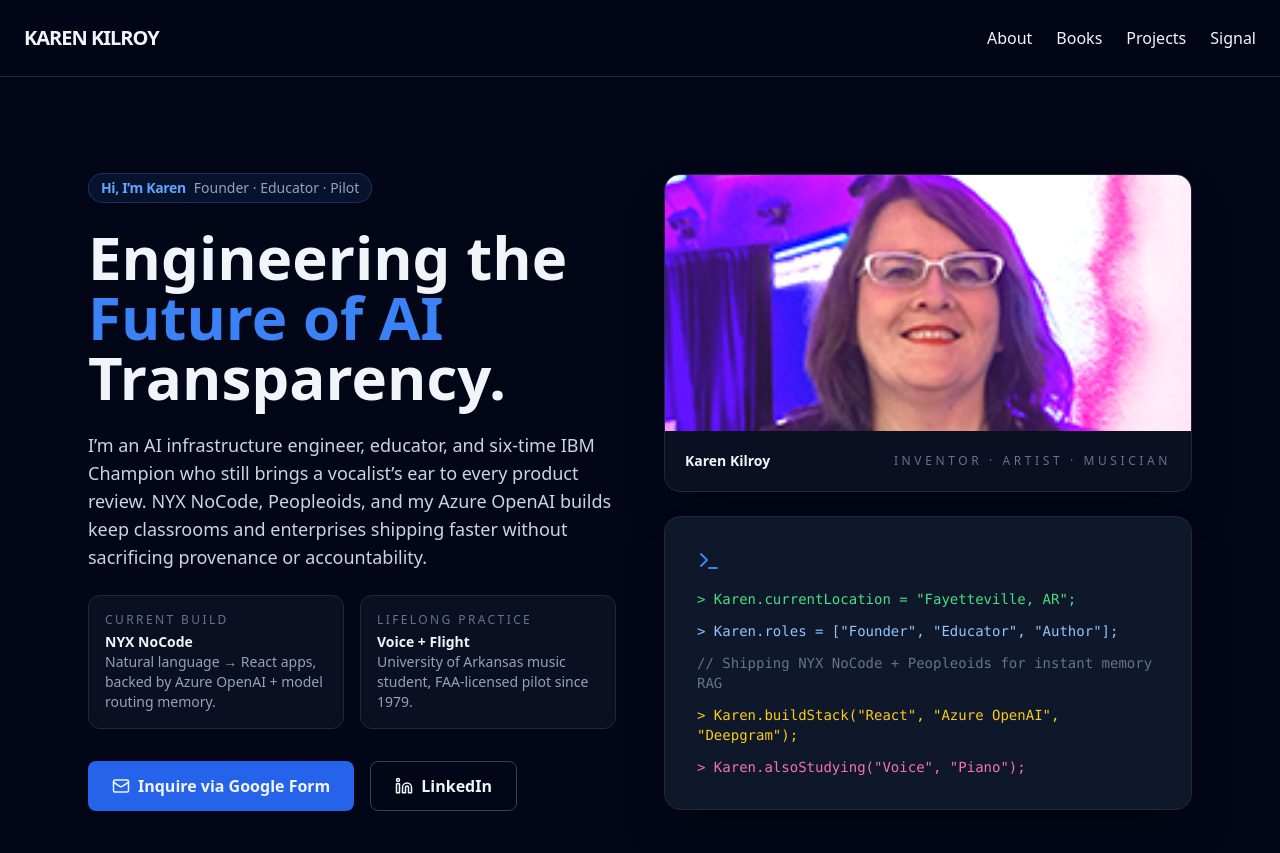
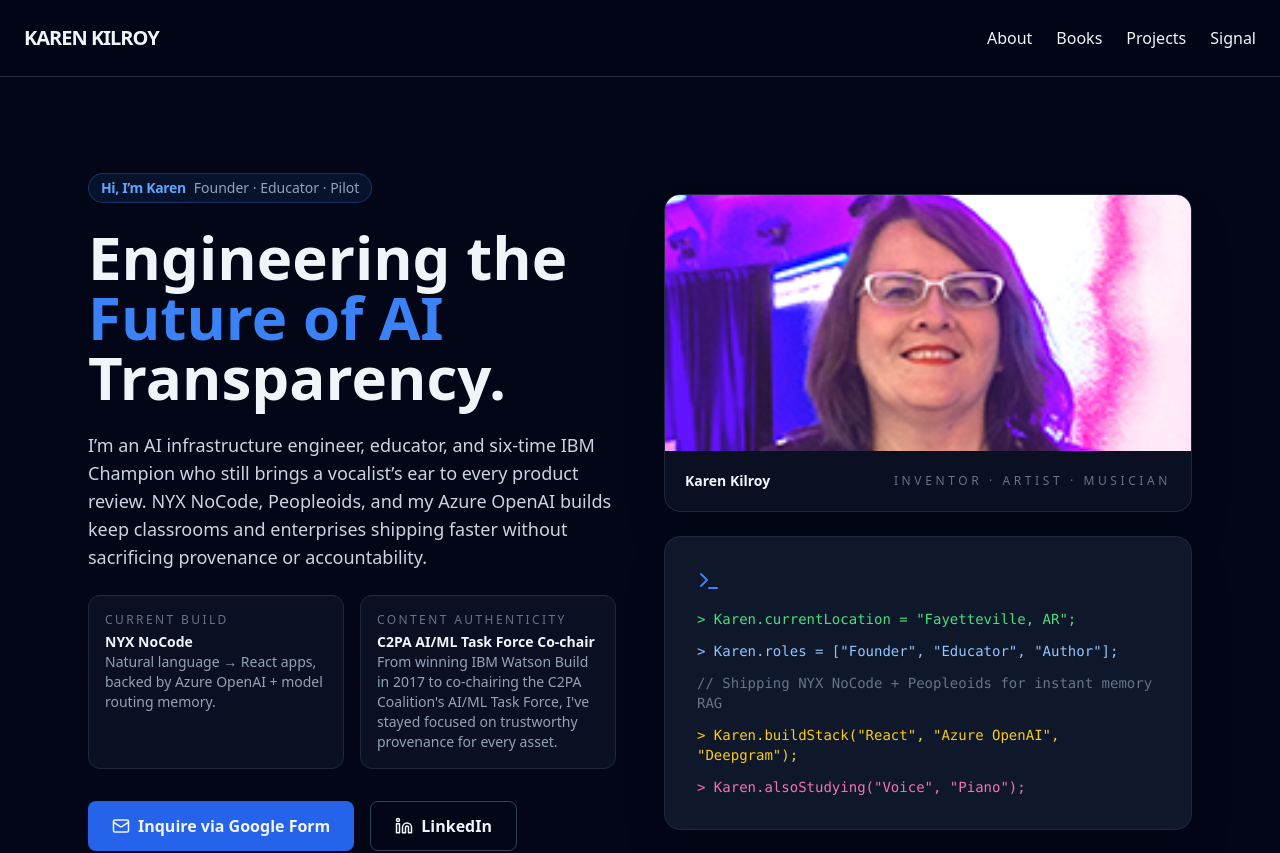
Before and after one commit to kilroyblockchain/karenkilroy, a React (Create React App) app: page / in a window 1280 px wide. Shown: the top 853 px of the page. Built offline with nearby package versions, Linux system fonts and the light colour scheme.

Commit message:
resume updates

```diff
--- a/src/App.js
+++ b/src/App.js
@@ -64,9 +64,12 @@ const Portfolio = () => {
               <p>Natural language → React apps, backed by Azure OpenAI + model routing memory.</p>
             </div>
             <div className="bg-slate-900/60 border border-slate-800 rounded-xl p-4">
-              <p className="text-xs uppercase tracking-[0.2em] text-slate-500 mb-1">Lifelong practice</p>
-              <p className="text-slate-100 font-semibold">Voice + Flight</p>
-              <p>University of Arkansas music student, FAA-licensed pilot since 1979.</p>
+              <p className="text-xs uppercase tracking-[0.2em] text-slate-500 mb-1">Content authenticity</p>
+              <p className="text-slate-100 font-semibold">C2PA AI/ML Task Force Co-chair</p>
+              <p>
+                From winning IBM Watson Build in 2017 to co-chairing the C2PA Coalition&apos;s AI/ML Task Force, I&apos;ve stayed focused on
+                trustworthy provenance for every asset.
+              </p>
             </div>
           </div>
           <div className="flex gap-4">
```
